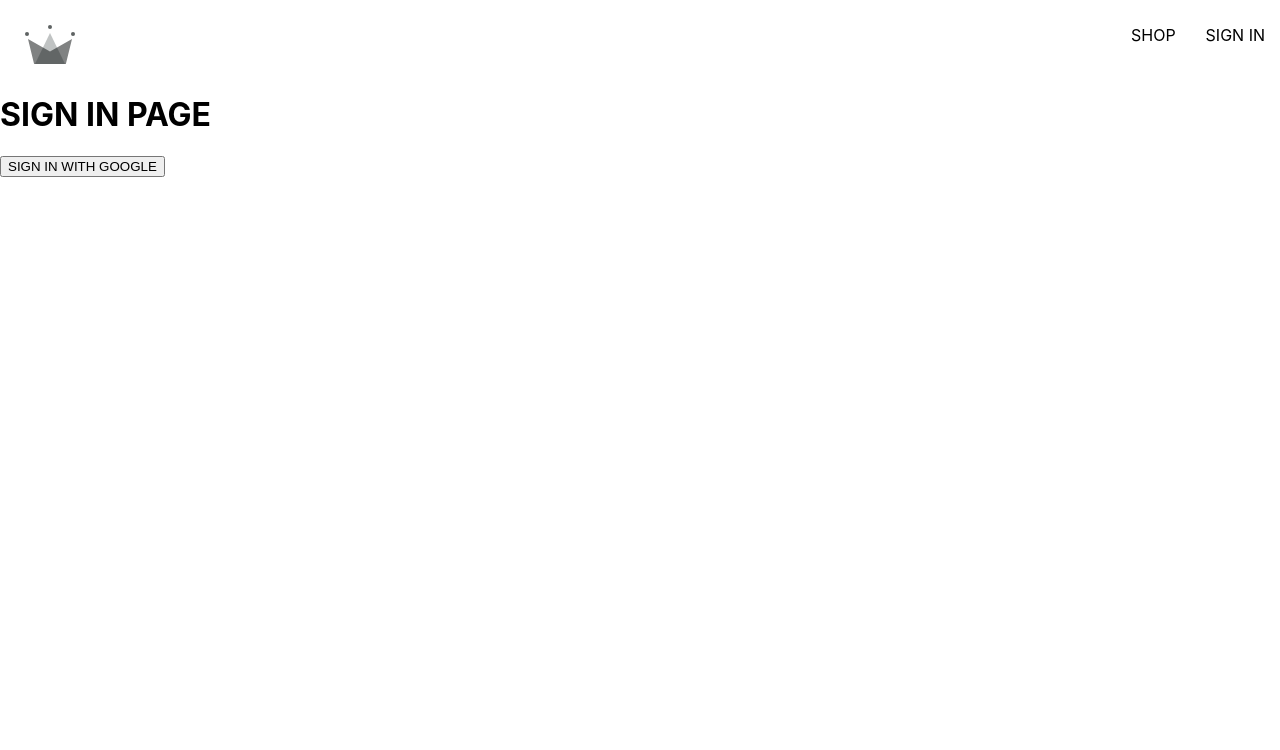
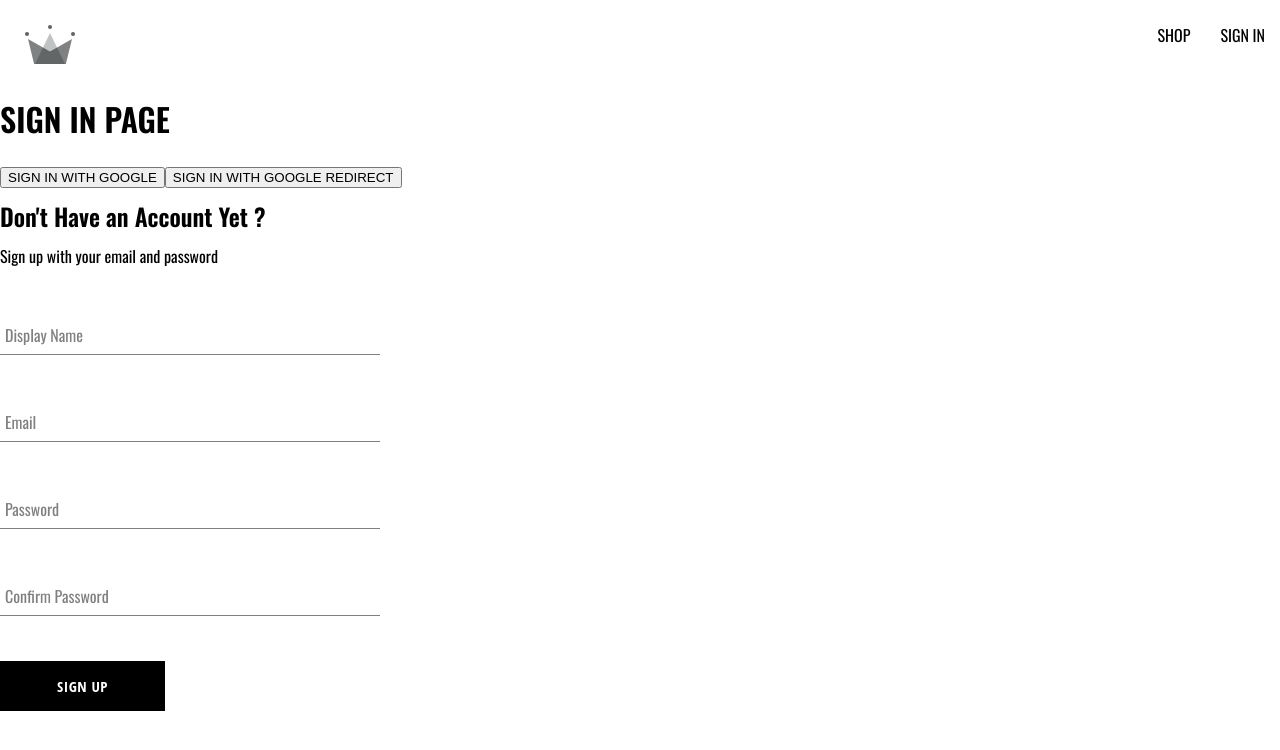
Before and after one commit to pranaydwivedi444/crwn-shopping-web--app, a React (Create React App) app in the folder crwn-clothing-store/: page /sign-in in a window 1280 px wide. Shown: the top 750 px of the page. Built offline with nearby package versions, Linux system fonts and the light colour scheme.

Commit message:
created sign up method

```diff
--- /dev/null
+++ b/crwn-clothing-store/src/components/button/button.component.jsx
@@ -0,0 +1,18 @@
+import "./button.style.scss";
+const BUTTON_TYPE_CLASSES = {
+  google: "google-sign-in",
+  inverted: "inverted",
+};
+
+function Button({ children, buttonType, otherProps }) {
+  return (
+    <button
+      className={`button-container ${BUTTON_TYPE_CLASSES[buttonType]}`}
+      {...otherProps}
+    >
+      {children}
+    </button>
+  );
+}
+
+export default Button;
--- /dev/null
+++ b/crwn-clothing-store/src/components/button/button.style.scss
@@ -0,0 +1,46 @@
+.button-container {
+  min-width: 165px;
+  width: auto;
+  height: 50px;
+  letter-spacing: 0.5px;
+  line-height: 50px;
+  padding: 0 35px 0 35px;
+  font-size: 15px;
+  background-color: black;
+  color: white;
+  text-transform: uppercase;
+  font-family: "Open Sans Condensed";
+  font-weight: bolder;
+  border: none;
+  cursor: pointer;
+  display: flex;
+  justify-content: center;
+
+  &:hover {
+    background-color: white;
+    color: black;
+    border: 1px solid black;
+  }
+
+  &.google-sign-in {
+    background-color: #4285f4;
+    color: white;
+
+    &:hover {
+      background-color: #357ae8;
+      border: none;
+    }
+  }
+
+  &.inverted {
+    background-color: white;
+    color: black;
+    border: 1px solid black;
+
+    &:hover {
+      background-color: black;
+      color: white;
+      border: none;
+    }
+  }
+}
--- /dev/null
+++ b/crwn-clothing-store/src/components/form-input/form-input.component.jsx
@@ -0,0 +1,19 @@
+import "./form-input.style.scss";
+const FormInput = ({ label, ...otherProps }) => {
+  return (
+    <div className="group">
+      <input className="form-input" {...otherProps} />
+      {label && (
+        <label
+          className={`${
+            otherProps.value.length ? "shrink" : ""
+          } form-input-label`}
+        >
+          {label}
+        </label>
+      )}
+    </div>
+  );
+};
+
+export default FormInput;
--- /dev/null
+++ b/crwn-clothing-store/src/components/form-input/form-input.style.scss
@@ -0,0 +1,54 @@
+$sub-color: grey;
+$main-color: black;
+
+@mixin shrinkLabel {
+  top: -14px;
+  font-size: 12px;
+  color: $main-color;
+}
+
+.group {
+  position: relative;
+  margin: 45px 0;
+
+  .form-input {
+    background: none;
+    background-color: white;
+    color: $sub-color;
+    font-size: 18px;
+    padding: 10px 10px 10px 5px;
+    display: block;
+    width: 100%;
+    border: none;
+    border-radius: 0;
+    border-bottom: 1px solid $sub-color;
+    margin: 25px 0;
+
+    &:focus {
+      outline: none;
+    }
+
+    &:focus ~ .form-input-label {
+      @include shrinkLabel();
+    }
+  }
+
+  input[type="password"] {
+    letter-spacing: 0.3em;
+  }
+
+  .form-input-label {
+    color: $sub-color;
+    font-size: 16px;
+    font-weight: normal;
+    position: absolute;
+    pointer-events: none;
+    left: 5px;
+    top: 10px;
+    transition: 300ms ease all;
+
+    &.shrink {
+      @include shrinkLabel();
+    }
+  }
+}
--- /dev/null
+++ b/crwn-clothing-store/src/components/sign-up-form/sign-up-form.component.jsx
@@ -0,0 +1,95 @@
+import { useState } from "react";
+import FormInput from "../form-input/form-input.component";
+import "./sign-up-form.style.scss";
+import {
+  createAuthUserFromEmailAndPassword,
+  createUserDocumentFromAuth,
+} from "../../utility/firebase/firebase";
+import Button from "../button/button.component";
+const defaultFormFields = {
+  displayName: "",
+  email: "",
+  password: "",
+  confirmPassword: "",
+};
+const SignUpForm = () => {
+  const [formFields, setFormFields] = useState(defaultFormFields);
+  const { displayName, email, password, confirmPassword } = formFields;
+  const resetFormFields = function () {
+    setFormFields(defaultFormFields);
+  };
+
+  const onChangeHandler = function (event) {
+    const { name, value } = event.target;
+    setFormFields({ ...formFields, [name]: value });
+  };
+  const handleSubmit = async function (e) {
+    e.preventDefault();
+    if (password !== confirmPassword) {
+      alert("Password not match");
+      return;
+    }
+    try {
+      const { user } = await createAuthUserFromEmailAndPassword(
+        formFields.email,
+        formFields.password
+      );
+
+      if (!user) return;
+      const userDocRef = await createUserDocumentFromAuth(user, {
+        displayName,
+      });
+      resetFormFields();
+    } catch (err) {
+      if (err.code == "auth/email-already-in-use")
+        alert("Email Already in use");
+      else {
+        console.log(` Error ${err.code}`);
+      }
+    }
+  };
+  return (
+    <div className="sign-up-container">
+      <h2>Don't Have an Account Yet ?</h2>
+      <span>Sign up with your email and password</span>
+      <form onSubmit={handleSubmit}>
+        <FormInput
+          label="Display Name"
+          type="text"
+          required
+          onChange={onChangeHandler}
+          value={displayName}
+          name="displayName"
+        />
+        <FormInput
+          label="Email"
+          type="email"
+          required
+          onChange={onChangeHandler}
+          value={email}
+          name="email"
+        />
+        <FormInput
+          label="Password"
+          type="password"
+          required
+          onChange={onChangeHandler}
+          value={password}
+          name="password"
+        />
+        <FormInput
+          label="Confirm Password"
+          type="password"
+          required
+          onChange={onChangeHandler}
+          value={confirmPassword}
+          name="confirmPassword"
+        />
+
+        <Button type="submit">Sign Up</Button>
+      </form>
+    </div>
+  );
+};
+
+export default SignUpForm;
--- /dev/null
+++ b/crwn-clothing-store/src/components/sign-up-form/sign-up-form.style.scss
@@ -0,0 +1,8 @@
+.sign-up-container {
+  display: flex;
+  flex-direction: column;
+  width: 380px;
+  h2 {
+    margin: 10px 0;
+  }
+}
--- a/crwn-clothing-store/src/index.css
+++ b/crwn-clothing-store/src/index.css
@@ -1,7 +1,9 @@
+@import url("https://fonts.googleapis.com/css2?family=Oswald:wght@300;400;600&display=swap");
+
 body {
   margin: 0;
-  font-family: -apple-system, BlinkMacSystemFont, "Segoe UI", "Roboto", "Oxygen",
-    "Ubuntu", "Cantarell", "Fira Sans", "Droid Sans", "Helvetica Neue",
+  font-family: "Oswald", -apple-system, BlinkMacSystemFont, "Segoe UI", "Roboto",
+    "Oxygen", "Ubuntu", "Cantarell", "Fira Sans", "Droid Sans", "Helvetica Neue",
     sans-serif;
   -webkit-font-smoothing: antialiased;
   -moz-osx-font-smoothing: grayscale;
--- a/crwn-clothing-store/src/routes/sign-in/sign-in.component.jsx
+++ b/crwn-clothing-store/src/routes/sign-in/sign-in.component.jsx
@@ -1,19 +1,43 @@
+import { useEffect } from "react";
+import { getRedirectResult } from "firebase/auth";
 import {
+  auth,
   createUserDocumentFromAuth,
   signInWithGooglePopup,
+  signInwithGoogleRedirect,
 } from "../../utility/firebase/firebase";
+import { Firestore } from "firebase/firestore";
+import { async } from "@firebase/util";
+import SignUpForm from "../../components/sign-up-form/sign-up-form.component";
 
 function Signin() {
+  useEffect(() => {
+    async function fetchData() {
+      try {
+        const { user } = await getRedirectResult(auth);
+        if (!user) return;
+        const userDocRef = await createUserDocumentFromAuth(user);
+      } catch (err) {
+        console.log(err);
+      }
+      // const res = await getRedirectResult(auth);
+    }
+    fetchData();
+  }, []);
   const logGoogleUser = async () => {
     const { user } = await signInWithGooglePopup();
-    // const result = await res.json();
-    console.log(user);
+
     const userDocRef = await createUserDocumentFromAuth(user);
   };
+
   return (
     <>
       <h1>SIGN IN PAGE</h1>
       <button onClick={logGoogleUser}>SIGN IN WITH GOOGLE</button>
+      <button onClick={signInwithGoogleRedirect}>
+        SIGN IN WITH GOOGLE REDIRECT
+      </button>
+      <SignUpForm />
     </>
   );
 }
--- a/crwn-clothing-store/src/utility/firebase/firebase.js
+++ b/crwn-clothing-store/src/utility/firebase/firebase.js
@@ -4,6 +4,7 @@ import {
   signInWithRedirect,
   getAuth,
   GoogleAuthProvider,
+  createUserWithEmailAndPassword,
 } from "firebase/auth";
 import { getFirestore, doc, getDoc, setDoc } from "firebase/firestore";
 const firebaseConfig = {
@@ -18,17 +19,24 @@ const firebaseConfig = {
 // Initialize Firebase
 const firebaseApp = initializeApp(firebaseConfig);
 
-const provider = new GoogleAuthProvider();
+const googleProvider = new GoogleAuthProvider();
 
-provider.setCustomParameters({
+googleProvider.setCustomParameters({
   prompt: "select_account",
 });
 
 export const auth = getAuth();
-export const signInWithGooglePopup = () => signInWithPopup(auth, provider);
+export const signInWithGooglePopup = () =>
+  signInWithPopup(auth, googleProvider);
+export const signInwithGoogleRedirect = () =>
+  signInWithRedirect(auth, googleProvider);
 export const db = getFirestore();
 
-export const createUserDocumentFromAuth = async function (userAuth) {
+export const createUserDocumentFromAuth = async function (
+  userAuth,
+  additionalInformation = {}
+) {
+  if (!userAuth) return;
   const userDocRef = doc(db, "users", userAuth.uid);
   console.log(userDocRef);
   const userSnapShot = await getDoc(userDocRef);
@@ -40,6 +48,7 @@ export const createUserDocumentFromAuth = async function (userAuth) {
         displayName,
         email,
         createdAt,
+        ...additionalInformation,
       });
     } catch (error) {
       console.log(`Error Creating ${error} `);
@@ -48,3 +57,13 @@ export const createUserDocumentFromAuth = async function (userAuth) {
 
   return userDocRef;
 };
+
+export const createAuthUserFromEmailAndPassword = async function (
+  email,
+  password
+) {
+  console.log(email, password);
+  if (!email || !password) return;
+
+  return await createUserWithEmailAndPassword(auth, email, password);
+};
```
